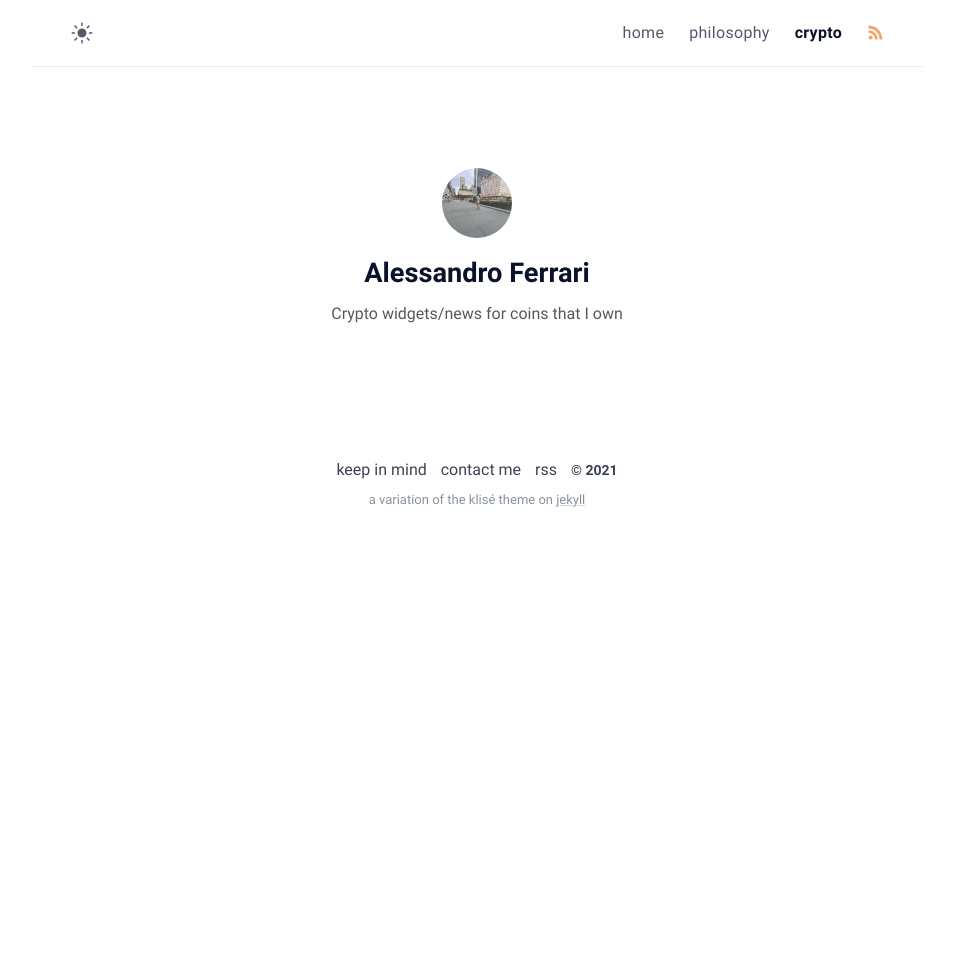
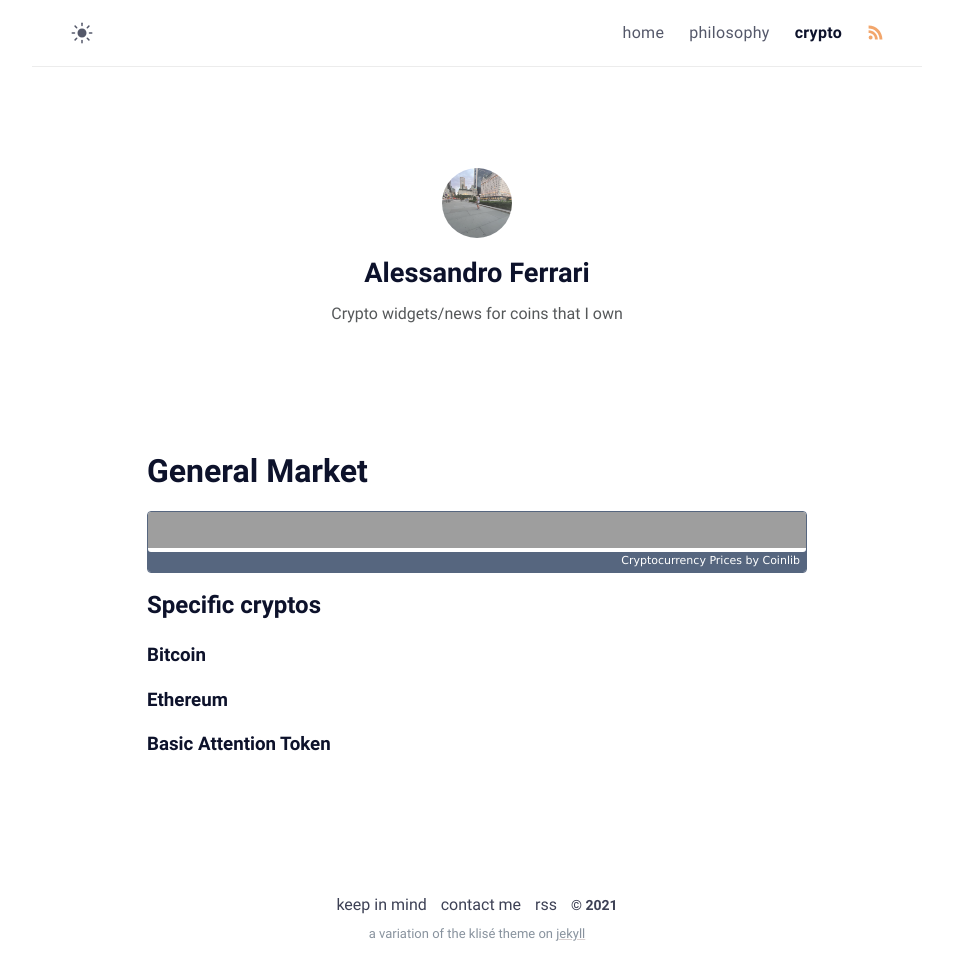
Before and after one commit to Ferryistaken/website, a Jekyll site: the page built from crypto.md, in a window 1280 px wide. Shown: the whole page, without its empty margins (163-1116 px from the left). Built offline with Jekyll 4.4.1, drawn with Linux system fonts in a browser that asks for light colours; a script that is not in the unit is left out; before the commit the page ends 900 px from its top, so only the background shows below that; grey boxes are pictures that could not be loaded.

Commit message:
added new crypto widgets

```diff
--- a/_layouts/crypto.html
+++ b/_layouts/crypto.html
@@ -10,7 +10,7 @@ layout: compress
   <div class="wrapper">
     {% include author-crypto.html %}
     <main aria-label="Content">
-        <div class="nomics-ticker-widget" data-name="Bitcoin" data-base="BTC" data-quote="USD"></div><script src="https://widget.nomics.com/embed.js"></script>
+        {{ content }}
     </main>
     {% include footer.html %}
   </div>
--- a/crypto.md
+++ b/crypto.md
@@ -3,4 +3,16 @@ permalink: /crypto/
 layout: crypto
 ---
 
+# General Market
+<div style="height:62px; background-color: #FFFFFF; overflow:hidden; box-sizing: border-box; border: 1px solid #56667F; border-radius: 4px; text-align: right; line-height:14px; block-size:62px; font-size: 12px; font-feature-settings: normal; text-size-adjust: 100%; box-shadow: inset 0 -20px 0 0 #56667F;padding:1px;padding: 0px; margin: 0px; width: 100%;"><div style="height:40px; padding:0px; margin:0px; width: 100%;"><iframe src="https://widget.coinlib.io/widget?type=horizontal_v2&theme=light&pref_coin_id=1505&invert_hover=no" width="100%" height="36px" scrolling="auto" marginwidth="0" marginheight="0" frameborder="0" border="0" style="border:0;margin:0;padding:0;"></iframe></div><div style="color: #FFFFFF; line-height: 14px; font-weight: 400; font-size: 11px; box-sizing: border-box; padding: 2px 6px; width: 100%; font-family: Verdana, Tahoma, Arial, sans-serif;"><a href="https://coinlib.io" target="_blank" style="font-weight: 500; color: #FFFFFF; text-decoration:none; font-size:11px">Cryptocurrency Prices</a>&nbsp;by Coinlib</div></div>
+
+## Specific cryptos
+
+### Bitcoin
 <div class="nomics-ticker-widget" data-name="Bitcoin" data-base="BTC" data-quote="USD"></div><script src="https://widget.nomics.com/embed.js"></script>
+
+### Ethereum
+<div class="nomics-ticker-widget" data-name="Ethereum" data-base="ETH" data-quote="USD"></div><script src="https://widget.nomics.com/embed.js"></script>
+
+### Basic Attention Token
+<div class="nomics-ticker-widget" data-name="Basic Attention Token" data-base="BAT" data-quote="USD"></div><script src="https://widget.nomics.com/embed.js"></script>
--- a/postIdeas.toml
+++ b/postIdeas.toml
@@ -5,6 +5,7 @@ Chip 8 emulator in rust
 Philosophy - Should the gov put rules in social media
 Wal theme for spotify
 Nyc photoshoot
+NVIDIA DOESN'T WORK ONLY WHILE USING LIGHTDM
 
 [Doing]
 
```
